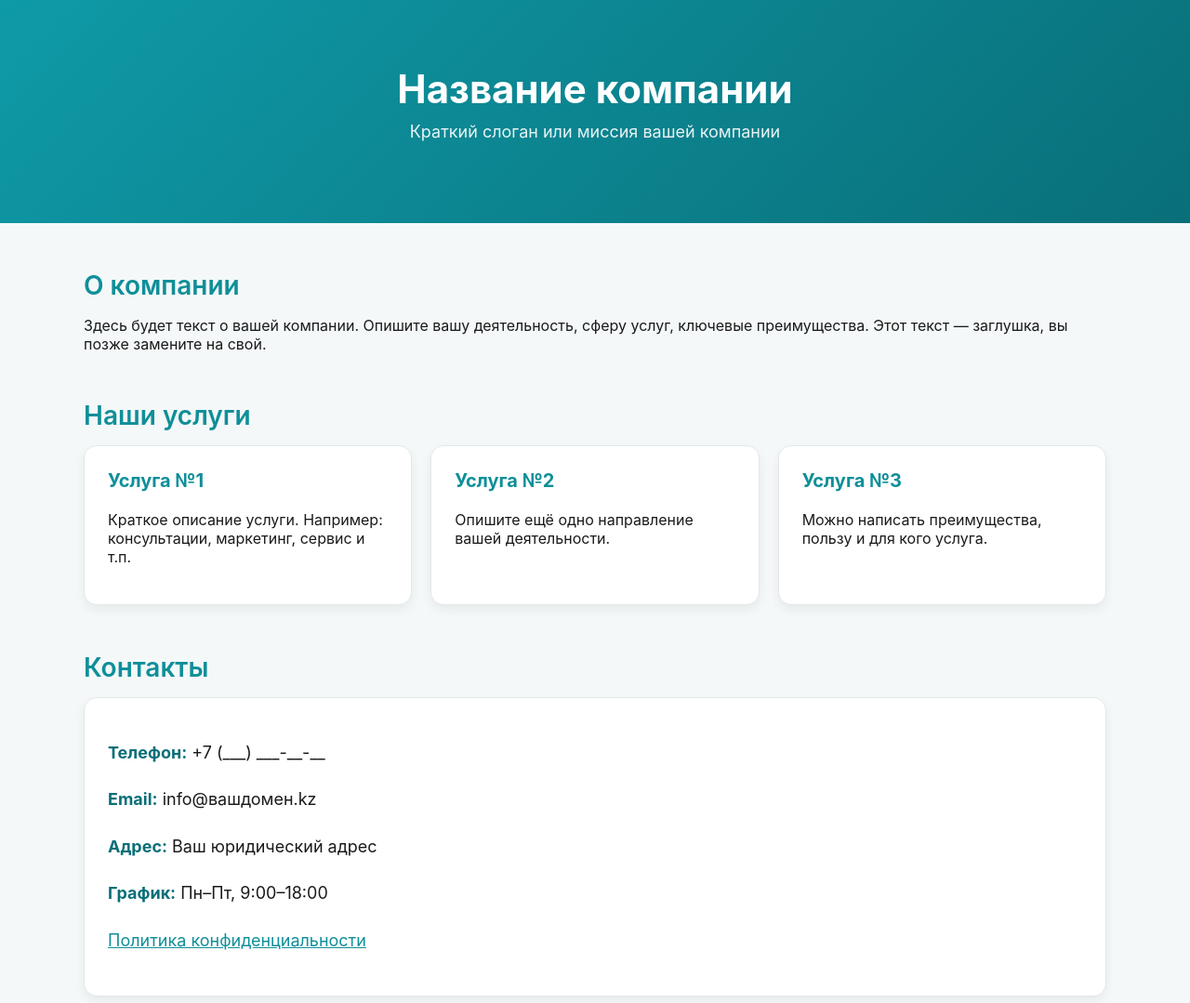
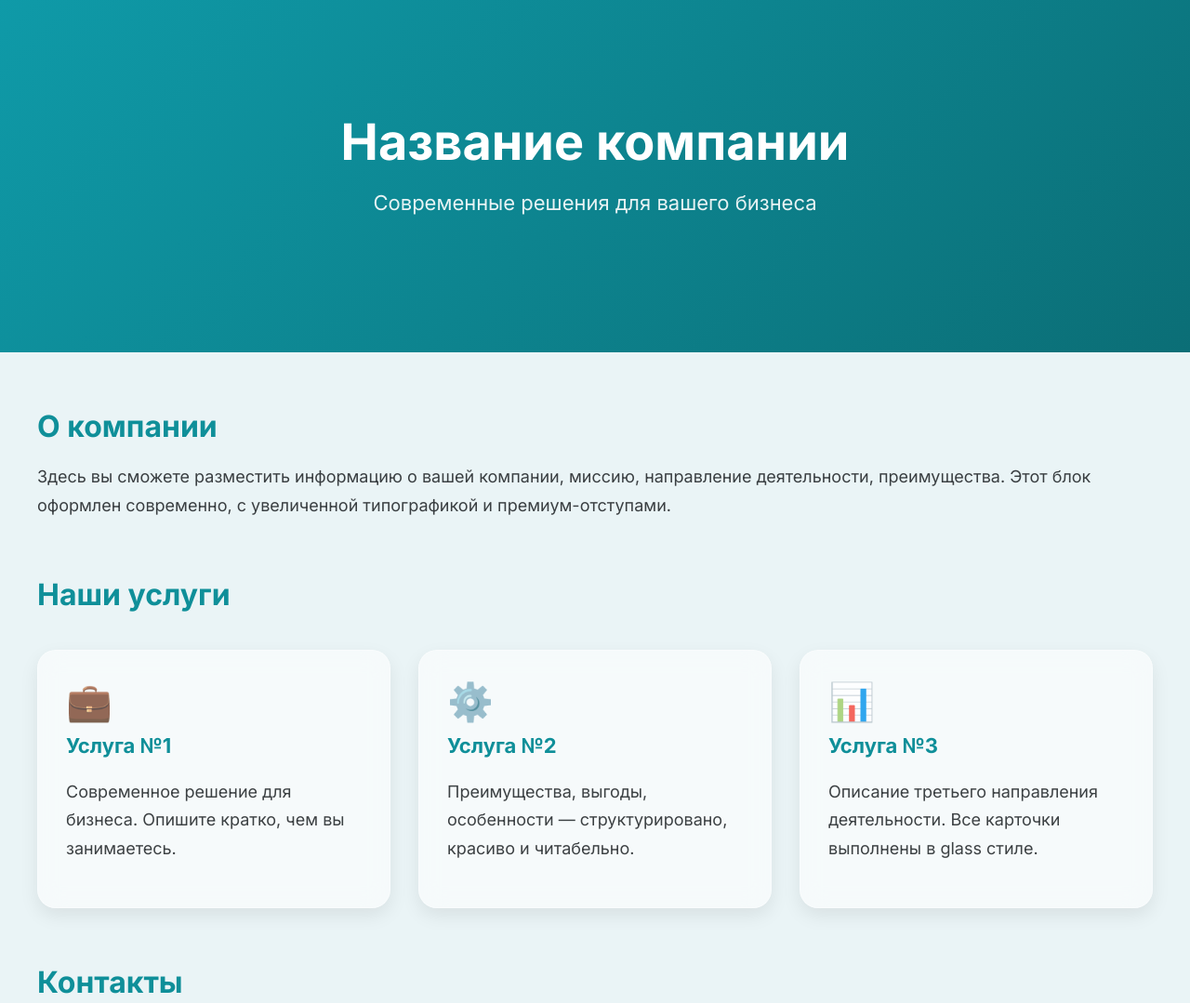
Before and after one commit to GIBei/GIBei.github.io, a plain HTML site: page index.html in a window 1280 px wide. Shown: the top 1079 px of the page at 93% size. Drawn offline with Linux system fonts and the light colour scheme.

Commit message:
Update index.html

```diff
--- a/index.html
+++ b/index.html
@@ -1,147 +1,169 @@
 <!DOCTYPE html>
 <html lang="ru">
 <head>
-    <meta charset="UTF-8" />
-    <meta name="viewport" content="width=device-width, initial=1.0" />
+    <meta charset="UTF-8">
+    <meta name="viewport" content="width=device-width, initial-scale=1.0">
     <title>Название компании</title>
-    <meta name="description" content="Описание вашей компании и услуг." />
 
     <style>
+        /* Загружаем красивый шрифт */
+        @import url('https://fonts.googleapis.com/css2?family=Inter:wght@300;400;600;700&display=swap');
+
         body {
             margin: 0;
-            font-family: "Inter", Arial, sans-serif;
-            background: #f4f8f9;
-            color: #1a1a1a;
+            font-family: 'Inter', sans-serif;
+            background: #eaf4f6;
+            color: #1b1f22;
         }
 
-        /* HEADER */
-        header {
-            background: linear-gradient(135deg, #0f9aa8, #096f78);
-            padding: 70px 20px;
+        /* HERO-БЛОК С ГРАДИЕНТОМ */
+        .hero {
+            background: linear-gradient(135deg, #0f9aa8, #0b6e76);
+            padding: 120px 20px;
             text-align: center;
             color: white;
         }
-        header h1 {
+
+        .hero h1 {
+            font-size: 54px;
             margin: 0;
-            font-size: 42px;
             font-weight: 700;
         }
-        header p {
-            font-size: 18px;
-            margin-top: 10px;
+
+        .hero p {
+            font-size: 22px;
             opacity: 0.9;
+            margin-top: 15px;
         }
 
+        /* ОБЩИЙ КОНТЕЙНЕР */
         .container {
-            max-width: 1100px;
-            margin: 40px auto;
+            max-width: 1200px;
+            margin: 60px auto;
             padding: 0 20px;
         }
 
-        /* BLOCK TITLES */
         h2 {
+            font-size: 32px;
             color: #0f8f99;
-            font-size: 28px;
-            margin-top: 50px;
-            margin-bottom: 15px;
-            font-weight: 600;
+            margin-top: 60px;
+            margin-bottom: 20px;
         }
 
-        /* SERVICES GRID */
+        p {
+            line-height: 1.7;
+            font-size: 18px;
+            opacity: 0.85;
+        }
+
+        /* СЕТКА УСЛУГ — GLASSMORPHISM */
         .services {
             display: grid;
-            grid-template-columns: repeat(auto-fit, minmax(260px, 1fr));
-            gap: 20px;
+            grid-template-columns: repeat(auto-fit, minmax(280px, 1fr));
+            gap: 30px;
+            margin-top: 40px;
         }
 
         .service-card {
-            background: white;
-            padding: 25px;
-            border-radius: 14px;
-            box-shadow: 0 5px 12px rgba(0, 0, 0, 0.06);
-            border: 1px solid #e3e9ea;
-            transition: transform 0.2s;
+            backdrop-filter: blur(14px);
+            background: rgba(255, 255, 255, 0.55);
+            border: 1px solid rgba(255, 255, 255, 0.35);
+            padding: 30px;
+            border-radius: 20px;
+            text-align: left;
+            box-shadow: 0 8px 20px rgba(0,0,0,0.08);
+            transition: transform .25s, box-shadow .25s;
         }
 
         .service-card:hover {
-            transform: translateY(-4px);
+            transform: translateY(-6px);
+            box-shadow: 0 12px 32px rgba(0,0,0,0.12);
         }
 
         .service-card h3 {
+            color: #0f8f99;
+            font-size: 22px;
             margin-top: 0;
-            color: #0f8f99;
-            font-size: 20px;
         }
 
-        /* CONTACT BLOCK */
+        /* ИКОНКИ (CSS минимализм) */
+        .icon {
+            font-size: 40px;
+            margin-bottom: 10px;
+            opacity: 0.8;
+        }
+
+        /* CONTACT BLOCK — PREMIUM */
         .contact-box {
             background: white;
-            padding: 25px;
-            border-radius: 14px;
-            border: 1px solid #e3e9ea;
-            box-shadow: 0 5px 12px rgba(0, 0, 0, 0.06);
-            font-size: 18px;
-            line-height: 1.8;
+            border-radius: 20px;
+            padding: 35px;
+            box-shadow: 0 10px 25px rgba(0,0,0,0.08);
+            border: 1px solid #dfecec;
+            font-size: 20px;
+            line-height: 1.7;
         }
 
         .contact-box strong {
-            color: #096f78;
+            color: #0b6f78;
         }
 
         /* FOOTER */
         footer {
-            margin-top: 60px;
-            background: #e9eef0;
+            margin-top: 80px;
             text-align: center;
-            padding: 25px;
-            font-size: 15px;
+            padding: 30px;
+            background: #dfeff2;
             color: #555;
+            font-size: 16px;
         }
 
         a {
             color: #0f8f99;
+            font-weight: 600;
         }
     </style>
 </head>
 
 <body>
 
-<header>
+<!-- HERO -->
+<section class="hero">
     <h1>Название компании</h1>
-    <p>Краткий слоган или миссия вашей компании</p>
-</header>
+    <p>Современные решения для вашего бизнеса</p>
+</section>
 
 <div class="container">
 
     <h2>О компании</h2>
     <p>
-        Здесь будет текст о вашей компании. Опишите вашу деятельность, сферу услуг,
-        ключевые преимущества. Этот текст — заглушка, вы позже замените на свой.
+        Здесь вы сможете разместить информацию о вашей компании, миссию, направление деятельности,
+        преимущества. Этот блок оформлен современно, с увеличенной типографикой и премиум-отступами.
     </p>
 
     <h2>Наши услуги</h2>
 
     <div class="services">
-
         <div class="service-card">
+            <div class="icon">💼</div>
             <h3>Услуга №1</h3>
-            <p>Краткое описание услуги. Например: консультации, маркетинг, сервис и т.п.</p>
+            <p>Современное решение для бизнеса. Опишите кратко, чем вы занимаетесь.</p>
         </div>
 
         <div class="service-card">
+            <div class="icon">⚙️</div>
             <h3>Услуга №2</h3>
-            <p>Опишите ещё одно направление вашей деятельности.</p>
+            <p>Преимущества, выгоды, особенности — структурировано, красиво и читабельно.</p>
         </div>
 
         <div class="service-card">
+            <div class="icon">📊</div>
             <h3>Услуга №3</h3>
-            <p>Можно написать преимущества, пользу и для кого услуга.</p>
+            <p>Описание третьего направления деятельности. Все карточки выполнены в glass стиле.</p>
         </div>
-
     </div>
 
     <h2>Контакты</h2>
-
     <div class="contact-box">
         <p><strong>Телефон:</strong> +7 (___) ___-__-__</p>
         <p><strong>Email:</strong> info@вашдомен.kz</p>
```
